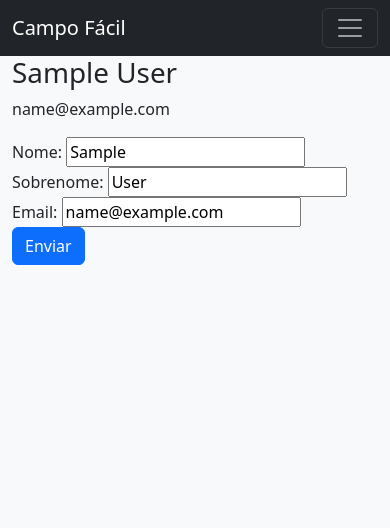
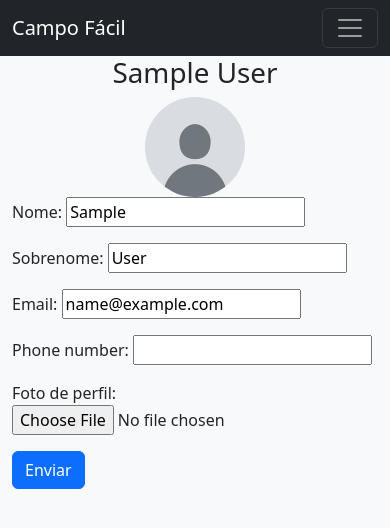
Before and after one commit to kyoduke/django-campo-facil, a Django app: page /users/profile/ in a window 390 px wide. Shown: the top 528 px of the page. Run offline with Django 5.2, Linux system fonts and the light colour scheme; the visitor is signed in with stand-in values (Sample User, id 1); some libraries are stand-ins or nearby versions.

Commit message:
added profile picture and phone number to user model, form and profile template

```diff
--- a/djangoapp/core/settings.py
+++ b/djangoapp/core/settings.py
@@ -43,6 +43,8 @@
     'django.contrib.sessions',
     'django.contrib.messages',
     'django.contrib.staticfiles',
+
+    'phonenumber_field',
 
     'users.apps.UsersConfig',
 
--- a/djangoapp/requirements.txt
+++ b/djangoapp/requirements.txt
@@ -7,6 +7,7 @@
 Django==4.2.14
 django-allauth==0.63.6
 django-bootstrap-v5==1.0.11
+django-phonenumber-field==8.0.0
 exceptiongroup==1.2.2
 factory-boy==3.3.0
 Faker==26.1.0
@@ -14,6 +15,9 @@
 inflection==0.5.1
 iniconfig==2.0.0
 packaging==24.1
+phonenumbers==8.13.42
+phonenumberslite==8.13.42
+pillow==10.4.0
 pluggy==1.5.0
 psycopg2-binary==2.9.9
 pycparser==2.22
--- a/djangoapp/users/admin.py
+++ b/djangoapp/users/admin.py
@@ -13,6 +13,8 @@
         "last_name",
         "is_staff",
         "is_active",
+        "profile_image",
+        "phone_number",
     )
     list_filter = (
         "email",
@@ -20,6 +22,8 @@
         "last_name",
         "is_staff",
         "is_active",
+        "profile_image",
+        "phone_number",
     )
     fieldsets = (
         (None, {"fields": (
@@ -27,6 +31,8 @@
             "last_name",
             "email",
             "password",
+            "profile_image",
+            "phone_number",
             )}
         ),
         ("Permissions", {"fields": (
--- a/djangoapp/users/forms.py
+++ b/djangoapp/users/forms.py
@@ -1,14 +1,16 @@
 from django import forms
 from django.contrib.auth import get_user_model
 from .models import User
-
+from phonenumber_field.formfields import PhoneNumberField
 
 class UpdateProfileForm(forms.ModelForm):
+    profile_image = forms.ImageField(required=False, label='Foto de perfil')
     first_name = forms.CharField(max_length=100, required=False, label='Nome')
     last_name = forms.CharField(max_length=100, required=False, label='Sobrenome')
     email = forms.EmailField(required=True)
+    phone_number = PhoneNumberField(region='BR', required=False, label='Celular')
 
 
     class Meta:
         model = get_user_model()
-        fields = ['first_name', 'last_name', 'email']
+        fields = ['first_name', 'first_name', 'last_name', 'email', 'phone_number', 'profile_image']
--- a/djangoapp/users/models.py
+++ b/djangoapp/users/models.py
@@ -1,6 +1,7 @@
 from django.db import models
 from django.contrib.auth.models import AbstractBaseUser, BaseUserManager, PermissionsMixin
 from django.utils import timezone
+from phonenumber_field.modelfields import PhoneNumberField
 
 # Create your models here.
 class CustomUserManager(BaseUserManager):
@@ -38,6 +39,9 @@
     date_joined = models.DateTimeField(default=timezone.now)
     last_login = models.DateTimeField(blank=True, null=True)
 
+    profile_image = models.ImageField(null=True, blank=True, upload_to='users_profile_image')
+    phone_number = PhoneNumberField(blank=True)
+
     objects:CustomUserManager = CustomUserManager()
 
     USERNAME_FIELD = 'email'
--- a/djangoapp/users/templates/users/profile.html
+++ b/djangoapp/users/templates/users/profile.html
@@ -1,5 +1,11 @@
 {% extends 'base.html' %}
-
+{% block page_title %}
+  {% if user.first_name %}
+    Perfil :: {{ user.first_name }}
+  {% else %}
+    Perfil ::
+  {% endif %}
+{% endblock %}
 {% block content %}
   {% for message in messages %}
     <div class="alert alert-{{ message.tags }} d-flex justify-content-between" role="alert">
@@ -7,12 +13,19 @@
       <button type="button" class="btn-close" data-bs-dismiss="alert" aria-label="Close"></button>
     </div>
   {% endfor %}
-  <div class="container">
+  <div class="container d-flex flex-column align-items-center">
     <h1>{{ user.get_full_name }}</h1>
-    <p>{{ user.email }}</p>
-    <form action="/users/profile/" method="POST">
+    <img class=""
+      style="width: 100px; height: 100px; border-radius: 50%;"
+      src="{% if user.profile_image %}
+        {{ user.profile_image.url }}
+      {% else %}
+        /media/img/default_profile_image.jpg
+      {% endif %}"
+      alt="" />
+    <form action="/users/profile/" method="POST" enctype="multipart/form-data">
       {% csrf_token %}
-      {{ form }}
+      <div class="form-group">{{ form.as_p }}</div>
       <button class="btn btn-primary">Enviar</button>
     </form>
   </div>
--- a/djangoapp/users/views.py
+++ b/djangoapp/users/views.py
@@ -21,8 +21,7 @@
 @login_required(redirect_field_name='account_login')
 def user_profile_view(request: HttpRequest):
     if request.method == 'POST':
-        user_form = UpdateProfileForm(request.POST, instance=request.user)
-
+        user_form = UpdateProfileForm(request.POST, request.FILES, instance=request.user)
         if user_form.is_valid():
             user_form.save()
             messages.success(request, 'Seu perfil foi atualizado com sucesso.')
```
Also changed, not shown: djangoapp/mediafiles/img/default_profile_image.jpg (added), djangoapp/mediafiles/users_profile_image/eap.png (added), djangoapp/mediafiles/users_profile_image/eap_B7NqkyP.png (added), djangoapp/mediafiles/users_profile_image/eap_q49WeVX.png (added), djangoapp/mediafiles/users_profile_image/png-transparent-sport-computer-icons-football-pitch-athletics-field-_5aO2tOi.png (added), djangoapp/mediafiles/users_profile_image/purple_girl.png (added), djangoapp/mediafiles/users_profile_image/purple_girl_WBFV86N.png (added), djangoapp/mediafiles/users_profile_image/purple_girl_mZOMIxP.png (added), djangoapp/users/migrations/0005_user_profile_image.py (added), djangoapp/users/migrations/0006_user_phone_number.py (added).
